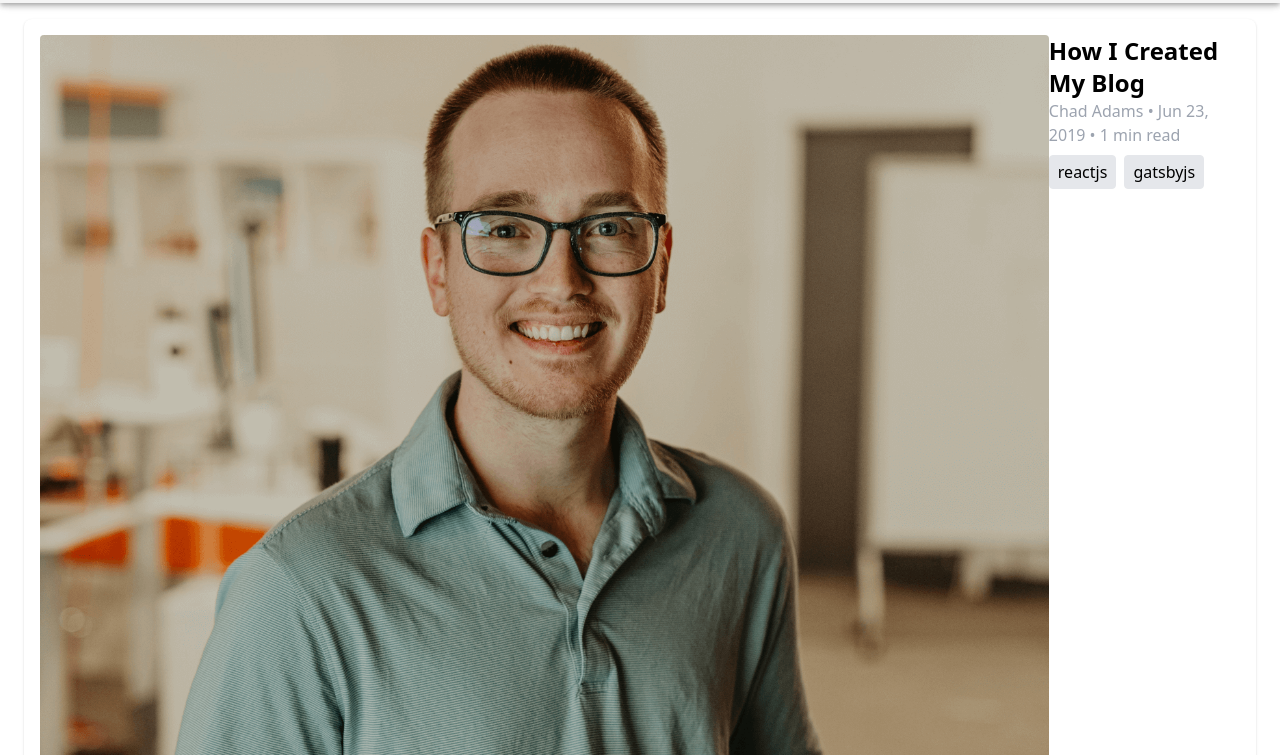
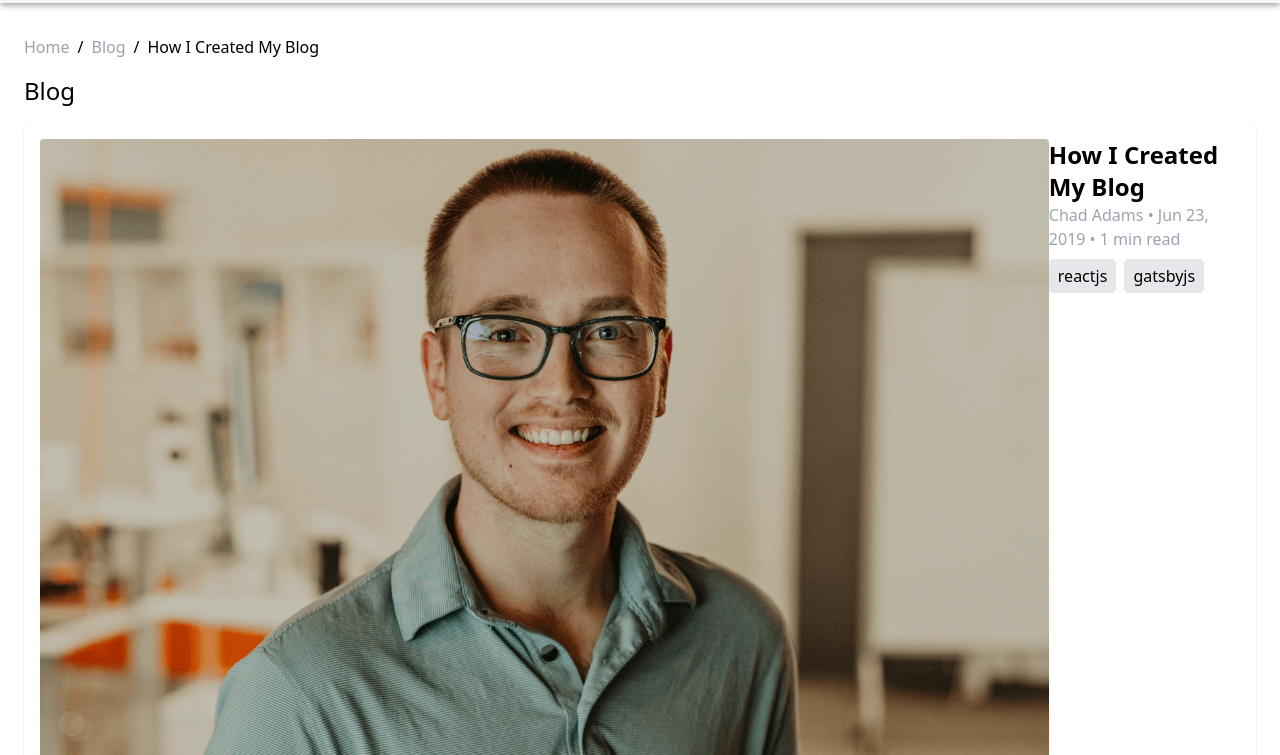
Before and after one commit to chadalen/personal-website, a Gatsby site: page /blog/how-i-created-my-blog/ in a window 1280 px wide. Shown: the part 45-800 px from the top of the page. Built offline with nearby package versions, Linux system fonts and the light colour scheme; Gatsby itself is replaced by a stand-in of ours; some packages are replaced by stand-ins of ours.

Commit message:
Add breadcrumb to blog template page

```diff
--- a/src/templates/blog.js
+++ b/src/templates/blog.js
@@ -4,6 +4,7 @@ import Layout from '../components/layout';
 import ReactDisqusComments from 'react-disqus-comments';
 import Card from '../components/Card';
 import Tag from '../components/Tag';
+import Breadcrumb from '../components/Breadcrumb';
 import styled from 'styled-components';
 
 const Content = styled.div`
@@ -34,6 +35,14 @@ export default ({ data }) => {
   const post = data.markdownRemark;
   return (
     <Layout>
+      <Breadcrumb aria-label="breadcrumb" className="mt-4">
+        <Breadcrumb.Item to={'/'}>Home</Breadcrumb.Item>
+        <Breadcrumb.Item to={'/blog'}>Blog</Breadcrumb.Item>
+        <Breadcrumb.Item>{post.frontmatter.title}</Breadcrumb.Item>
+      </Breadcrumb>
+
+      <h1 className="my-4 text-2xl">Blog</h1>
+
       <Card className="mb-4">
         <div className="flex">
           <div>
```
